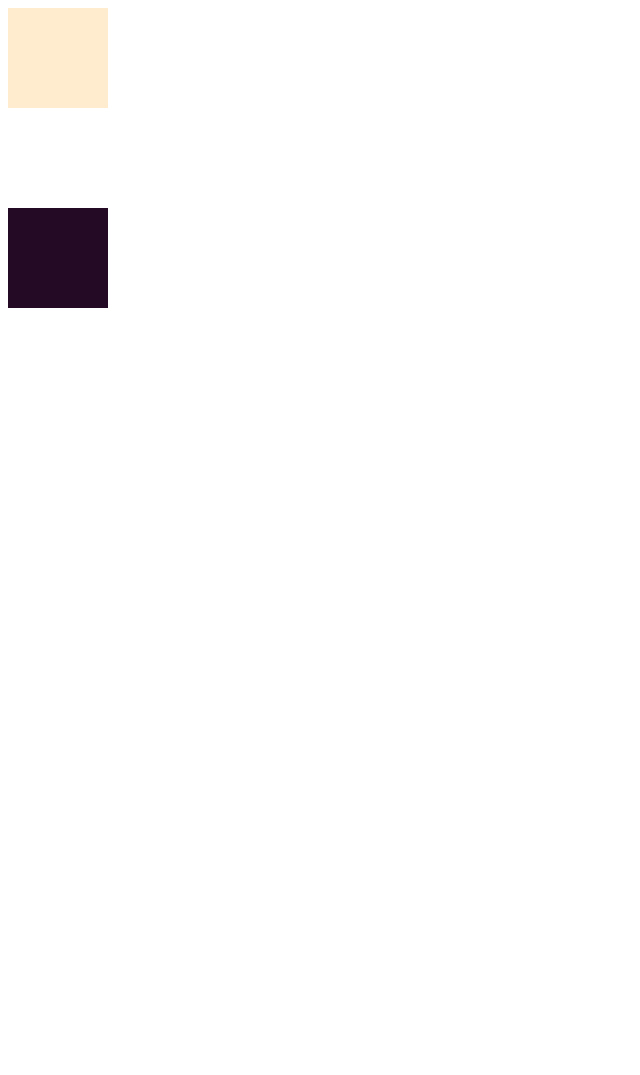
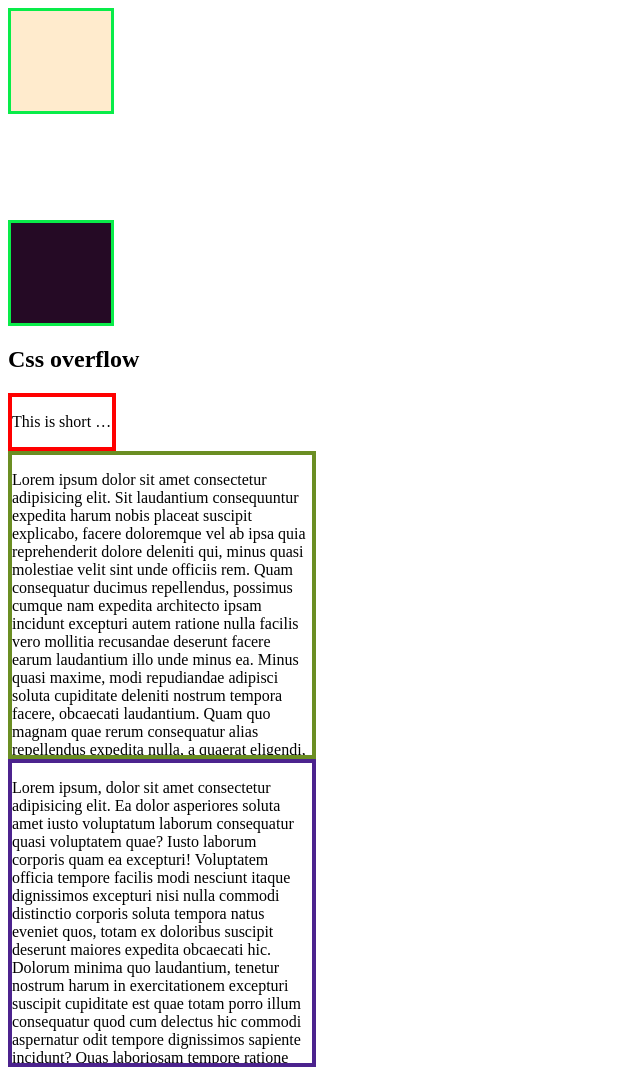
Before and after one commit to khadiza40/Module7, a plain HTML site: page index.html in a window 1280 px wide. Shown: the whole page, without its empty margins (0-640 px from the left). Before the commit the page ends 800 px from the top, so only its background shows below. Drawn offline with Linux system fonts and the light colour scheme.

Commit message:
overflow visible,hidden,scroll,text-over-flow

```diff
--- a/index.html
+++ b/index.html
@@ -8,9 +8,24 @@
     <link rel="stylesheet" href="style.css">
 </head>
 <body>
-    <div class="box" id="box-1"></div>
+    <section>
+
+      <div class="box" id="box-1"></div>
     <div class="box" id="box-2"></div>
     <div class="box" id="box-3"></div>
     <div class="box" id="box-4"></div>
+    </section>
+    <section>
+        <h1>Css overflow</h1>
+        <div class="short">
+            <p class="text" title="This is short text nowrap"> This is short text nowrap</p> </div>
+        <div class="mega-box">
+            <p>Lorem ipsum dolor sit amet consectetur adipisicing elit. Sit laudantium consequuntur expedita harum nobis placeat suscipit explicabo, facere doloremque vel ab ipsa quia reprehenderit dolore deleniti qui, minus quasi molestiae velit sint unde officiis rem. Quam consequatur ducimus repellendus, possimus cumque nam expedita architecto ipsam incidunt excepturi autem ratione nulla facilis vero mollitia recusandae deserunt facere earum laudantium illo unde minus ea. Minus quasi maxime, modi repudiandae adipisci soluta cupiditate deleniti nostrum tempora facere, obcaecati laudantium. Quam quo magnam quae rerum consequatur alias repellendus expedita nulla, a quaerat eligendi, voluptas odit, vel ea dignissimos accusamus aspernatur nobis commodi velit. Libero.</p>
+        </div>
+        <div class="mango-people">
+ <p>Lorem ipsum, dolor sit amet consectetur adipisicing elit. Ea dolor asperiores soluta amet iusto voluptatum laborum consequatur quasi voluptatem quae? Iusto laborum corporis quam ea excepturi! Voluptatem officia tempore facilis modi nesciunt itaque dignissimos excepturi nisi nulla commodi distinctio corporis soluta tempora natus eveniet quos, totam ex doloribus suscipit deserunt maiores expedita obcaecati hic. Dolorum minima quo laudantium, tenetur nostrum harum in exercitationem excepturi suscipit cupiditate est quae totam porro illum consequatur quod cum delectus hic commodi aspernatur odit tempore dignissimos sapiente incidunt? Quas laboriosam tempore ratione accusamus nesciunt odit aut quibusdam, recusandae dolor nostrum. Quasi odio rerum animi recusandae.</p>
+        </div>
+    </section>
+
 </body>
 </html>
--- a/style.css
+++ b/style.css
@@ -1,7 +1,7 @@
 .box{
     height: 100px;
     width: 100px;
-    border: 3 px solid black;
+    border: 3px solid rgb(9, 236, 73);
 }
 #box-1{
     background-color: blanchedalmond;
@@ -20,3 +20,28 @@
 
 
 }
+.mega-box{
+    height: 300px;
+    width: 300px;
+    border:4px solid olivedrab;
+    overflow: hidden;
+
+}
+.mango-people{
+    height: 300px;
+    width: 300px;
+    border:4px solid rgb(76, 35, 142);
+    overflow-x: hidden;
+    overflow-y: scroll;
+
+}
+.short{
+    width: 100px;
+    border: 4px solid red;
+    overflow: hidden;
+}
+.text{
+    white-space:nowrap;
+    overflow: hidden;
+    text-overflow: ellipsis;
+}
```
